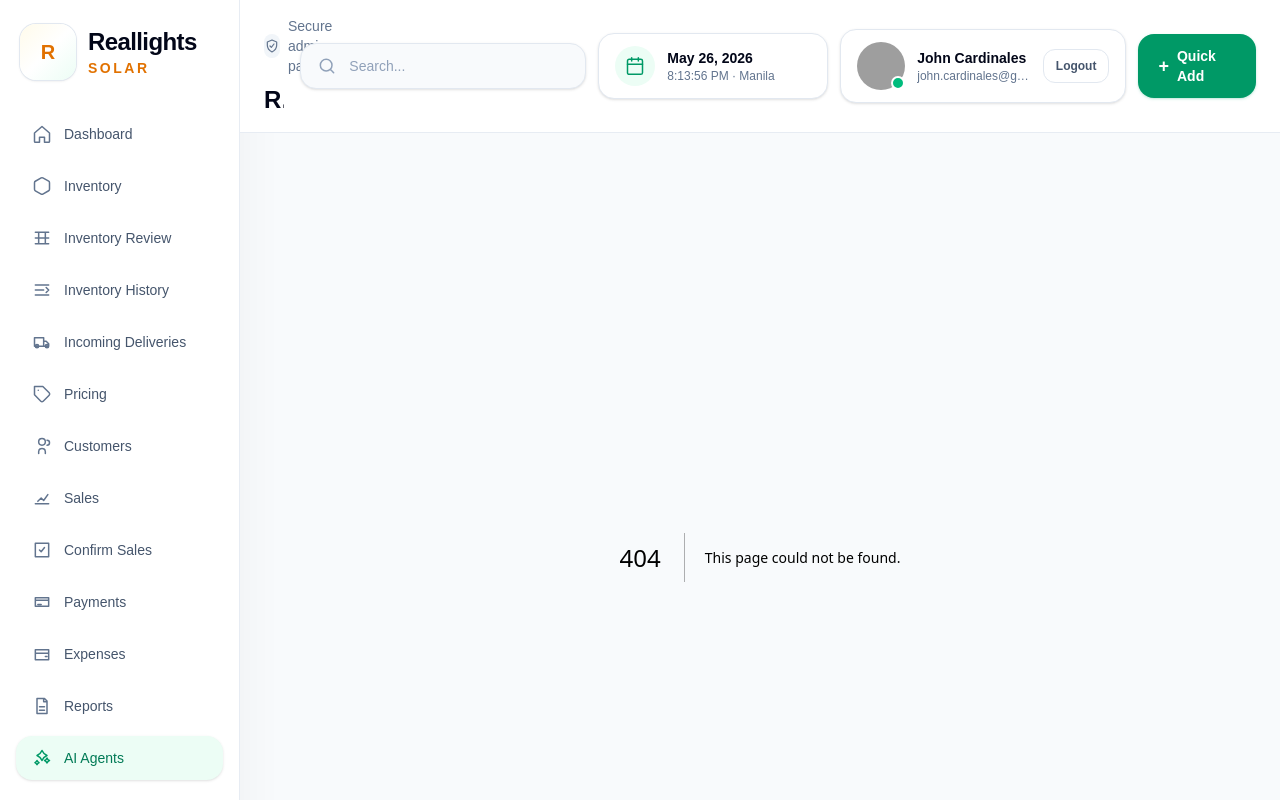
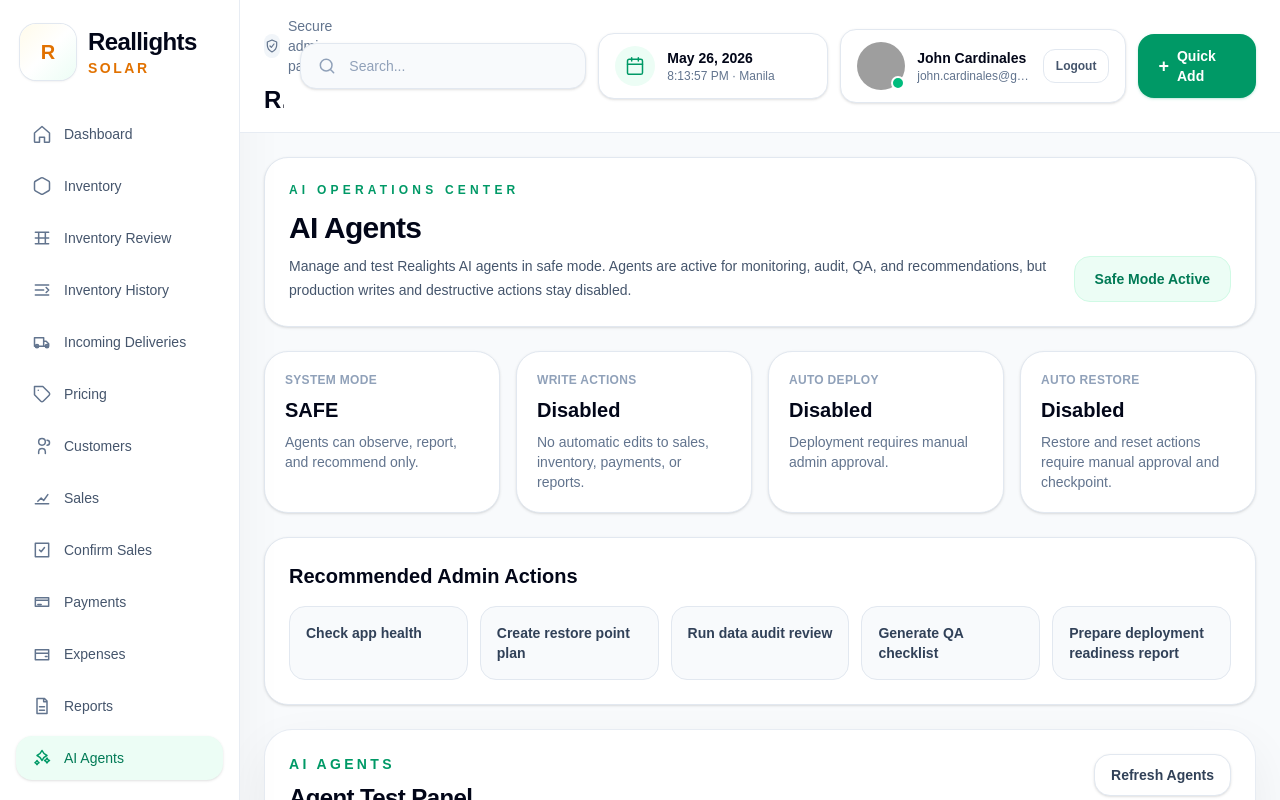
Before and after one commit to johncardinales-cpu/realight-dashboard, a Next.js app: page /ai-agents in a window 1280 px wide. Before the commit this address had no page. Shown: the top 800 px of the page. Built offline with nearby package versions, Linux system fonts and the light colour scheme; grey boxes are pictures that could not be loaded.

Commit message:
feat: add AI agents control center page

```diff
--- /dev/null
+++ b/app/ai-agents/page.tsx
@@ -0,0 +1,60 @@
+import AgentTestPanel from "@/components/ai/AgentTestPanel";
+
+const safeguards = [
+  { label: "System Mode", value: "SAFE", helper: "Agents can observe, report, and recommend only." },
+  { label: "Write Actions", value: "Disabled", helper: "No automatic edits to sales, inventory, payments, or reports." },
+  { label: "Auto Deploy", value: "Disabled", helper: "Deployment requires manual admin approval." },
+  { label: "Auto Restore", value: "Disabled", helper: "Restore and reset actions require manual approval and checkpoint." },
+];
+
+const quickActions = [
+  "Check app health",
+  "Create restore point plan",
+  "Run data audit review",
+  "Generate QA checklist",
+  "Prepare deployment readiness report",
+];
+
+export default function AIAgentsPage() {
+  return (
+    <section className="space-y-6">
+      <div className="rounded-3xl border border-slate-200 bg-white p-6 shadow-sm">
+        <p className="text-xs font-bold uppercase tracking-[0.35em] text-emerald-600">AI Operations Center</p>
+        <div className="mt-3 flex flex-col gap-4 lg:flex-row lg:items-end lg:justify-between">
+          <div>
+            <h1 className="text-3xl font-bold tracking-tight text-slate-950">AI Agents</h1>
+            <p className="mt-2 max-w-3xl text-sm leading-6 text-slate-600">
+              Manage and test Realights AI agents in safe mode. Agents are active for monitoring, audit, QA, and recommendations, but production writes and destructive actions stay disabled.
+            </p>
+          </div>
+          <div className="rounded-2xl border border-emerald-100 bg-emerald-50 px-5 py-3 text-sm font-bold text-emerald-700">
+            Safe Mode Active
+          </div>
+        </div>
+      </div>
+
+      <div className="grid gap-4 md:grid-cols-2 xl:grid-cols-4">
+        {safeguards.map((item) => (
+          <div key={item.label} className="rounded-3xl border border-slate-200 bg-white p-5 shadow-sm">
+            <p className="text-xs font-bold uppercase tracking-wide text-slate-400">{item.label}</p>
+            <p className="mt-2 text-xl font-bold text-slate-950">{item.value}</p>
+            <p className="mt-2 text-sm leading-5 text-slate-500">{item.helper}</p>
+          </div>
+        ))}
+      </div>
+
+      <div className="rounded-3xl border border-slate-200 bg-white p-6 shadow-sm">
+        <h2 className="text-xl font-bold text-slate-950">Recommended Admin Actions</h2>
+        <div className="mt-4 grid gap-3 md:grid-cols-2 xl:grid-cols-5">
+          {quickActions.map((item) => (
+            <div key={item} className="rounded-2xl border border-slate-200 bg-slate-50 p-4 text-sm font-semibold text-slate-700">
+              {item}
+            </div>
+          ))}
+        </div>
+      </div>
+
+      <AgentTestPanel />
+    </section>
+  );
+}
```
